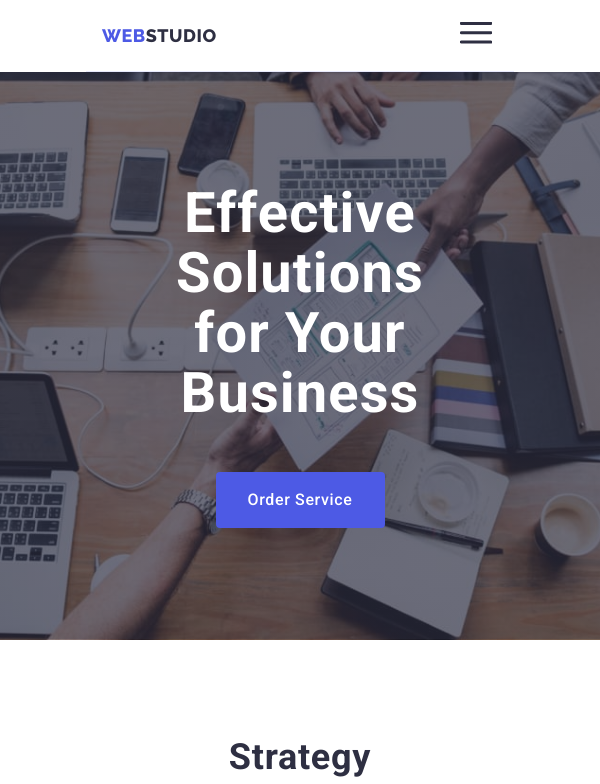
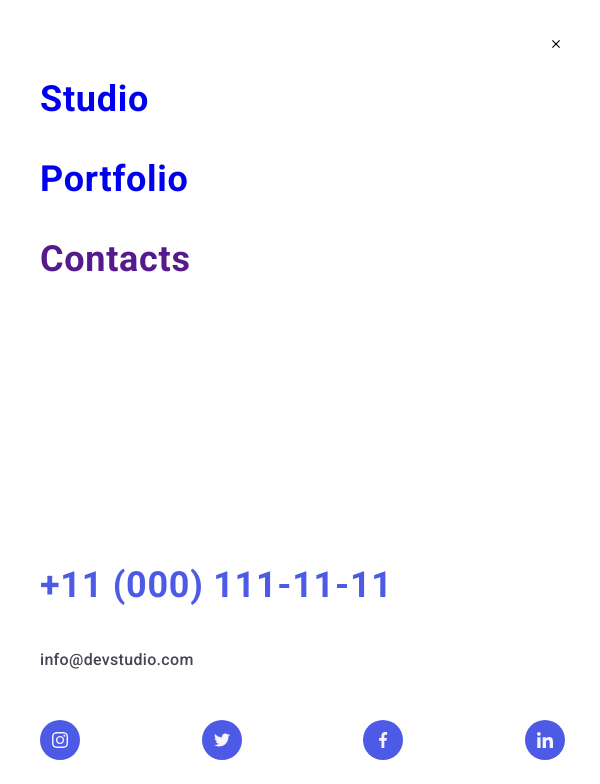
Before and after one commit to SvitlanaHu/goit-markup-hw-06, a plain HTML site: page index.html in a window 600 px wide. Shown: the top 784 px of the page. Drawn offline with nearby package versions, Linux system fonts and the light colour scheme.

Commit message:
add hidden menu

```diff
--- a/css/style.css
+++ b/css/style.css
@@ -1011,10 +1011,23 @@ input {
   | Menu window
   |============================
 */
-.navigation-modal {
-  display: none;
+.menu-toggle {
+  min-height: 40px;
+  min-width: 40px;
+  display: flex;
+  align-items: center;
+  justify-content: center;
+
+  margin: 0;
+  padding: 0;
+  background-color: transparent;
+  cursor: pointer;
+  border: none;
+  border-radius: 50%;
+  outline: none;
 }
 
+/*
 .navigation-modal .overlay-navigation {
   position: fixed;
   left: 0;
@@ -1051,7 +1064,7 @@ input {
   top: 24px;
   transition: 0.5s;
   cursor: pointer;
-}
+}*/
 
 /**
   |============================
@@ -1066,6 +1079,61 @@ input {
   .main-opportunities-section {
     display: none;
   }
+
+  .menu-container {
+    display: flex;
+    flex-direction: column;
+    align-content: space-between;
+    width: 100vw;
+    height: 100vh;
+    background-color: var(--white);
+    padding: 80px 35px 40px 40px;
+  }
+
+  .mobile-menu {
+    display: flex;
+    flex-direction: column;
+    gap: 40px;
+    flex-grow: 1;
+  }
+
+  .menu-link {
+    font-size: 36px;
+    font-weight: 700;
+    line-height: 111%;
+    letter-spacing: 0.02em;
+    flex-grow: 1;
+  }
+
+  .menu-link:hover,
+  .menu-link:focus {
+    color: var(--ocean);
+    cursor: pointer;
+  }
+
+  .contact-number {
+    display: block;
+    margin-bottom: 40px;
+    font-size: 24px;
+    font-weight: 700;
+    line-height: 111%;
+    letter-spacing: 0.02em;
+    color: var(--iris);
+  }
+
+  .contact-mail {
+    display: block;
+    margin-bottom: 48px;
+    font-size: 20px;
+    font-weight: 500;
+    line-height: 120%;
+    letter-spacing: 0.05ex;
+  }
+
+  .icon-link {
+    justify-content: space-between;
+  }
+
   .footer-form {
     display: flex;
     flex-wrap: wrap;
@@ -1098,13 +1166,17 @@ input {
   .main-title {
     font-size: 56px;
   }
+
+  .contact-number {
+    font-size: 36px;
+  }
 }
 
 @media (min-width: 768px) {
   .container {
     max-width: 768px;
   }
-  .menu-toggle,
+  .menu-button,
   .social-menu-hidden {
     display: none;
   }
@@ -1196,6 +1268,10 @@ input {
   .subscribe-button {
     margin-left: 24px;
   }
+
+  .menu-container {
+    display: none;
+  }
 }
 
 @media (min-width: 1158px) {
--- a/index.html
+++ b/index.html
@@ -54,11 +54,11 @@
 
           <button
             type="button"
-            class="menu-toggle js-open-menu"
+            class="menu-toggle js-open-menu menu-button"
             aria-expanded="false"
             aria-controls="mobile-menu"
           >
-            <svg class="js-open-menu menu-icon" width="32" height="22">
+            <svg class="menu-icon" width="32" height="22">
               <use href="./images/icons.svg#menu-hamburger"></use>
             </svg>
           </button>
@@ -729,47 +729,41 @@
     </div>
 
     <!-- Menu window. -->
-    <div class="navigation-modal js-menu-container">
-      <div
-        js-menu-container
-        class="overlay-navigation is-hidden page-container"
-      >
-        <div class="content-navigation">
+    <div class="menu-container js-menu-container" id="mobile-menu">
       <button class="menu-toggle js-close-menu">
         <svg class="icon-modal" width="8" height="8">
           <use href="./images/icons.svg#icon-close"></use>
         </svg>
       </button>
 
-          <ul class="placement-in-a-line list navigation-box menu-hidden">
+      <ul class="list navigation-box mobile-menu">
         <li>
-              <a class="link text-link current" href="./index.html"> Studio </a>
+          <a class="link menu-link current" href="./index.html"> Studio </a>
         </li>
         <li>
-              <a class="link text-link" href="./portfolio.html"> Portfolio </a>
+          <a class="link menu-link" href="./portfolio.html"> Portfolio </a>
         </li>
         <li>
-              <a class="link text-link" href=""> Contacts </a>
+          <a class="link menu-link" href=""> Contacts </a>
         </li>
       </ul>
 
       <address class="contacts">
-            <ul class="list address-box menu-hidden">
-              <li class="address-item">
+        <ul class="list address-box contact-container">
+          <li>
+            <a class="link contact-number" href="tel:+110001111111">
+              +11 (000) 111-11-11
+            </a>
+          </li>
+          <li class="address-item contact-mail">
             <a class="link contact-box" href="mailto:info@devstudio.com">
               info@devstudio.com
-                </a>
-              </li>
-
-              <li>
-                <a class="link contact-box" href="tel:+110001111111">
-                  +11 (000) 111-11-11
             </a>
           </li>
         </ul>
 
         <ul
-              class="placement-in-a-line list social-links social-team-card social-menu-hidden"
+          class="placement-in-a-line list social-links contact-container icon-link social-team-card"
         >
           <li class="social-card-item">
             <a
@@ -821,9 +815,14 @@
         </ul>
       </address>
     </div>
-      </div>
-    </div>
+
+    <script
+      defer
+      src="https://cdnjs.cloudflare.com/ajax/libs/body-scroll-lock/3.1.5/bodyScrollLock.min.js"
+      integrity="sha512-HowizSDbQl7UPEAsPnvJHlQsnBmU2YMrv7KkTBulTLEGz9chfBoWYyZJL+MUO6p/yBuuMO/8jI7O29YRZ2uBlA=="
+      crossorigin="anonymous"
+    ></script>
+    <script defer src="./js/mobile-menu.js"></script>
     <script src="./js/modal.js"></script>
-    <script defer src="./js/mobile-menu.js"></script>
   </body>
 </html>
```
Also changed, not shown: js/mobile-menu.js (+5 -4 lines). Lines whose indentation alone changed are shown as unchanged.
